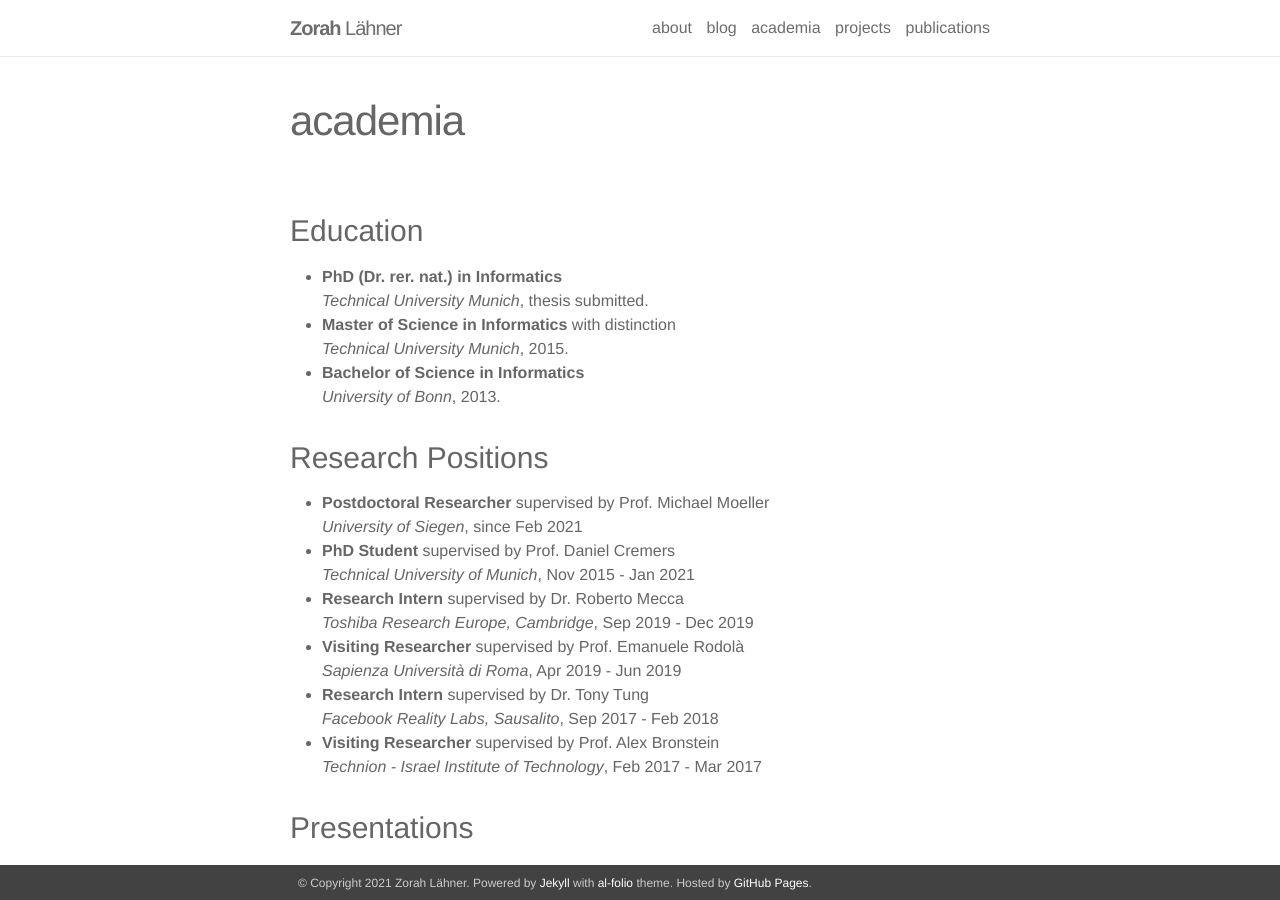
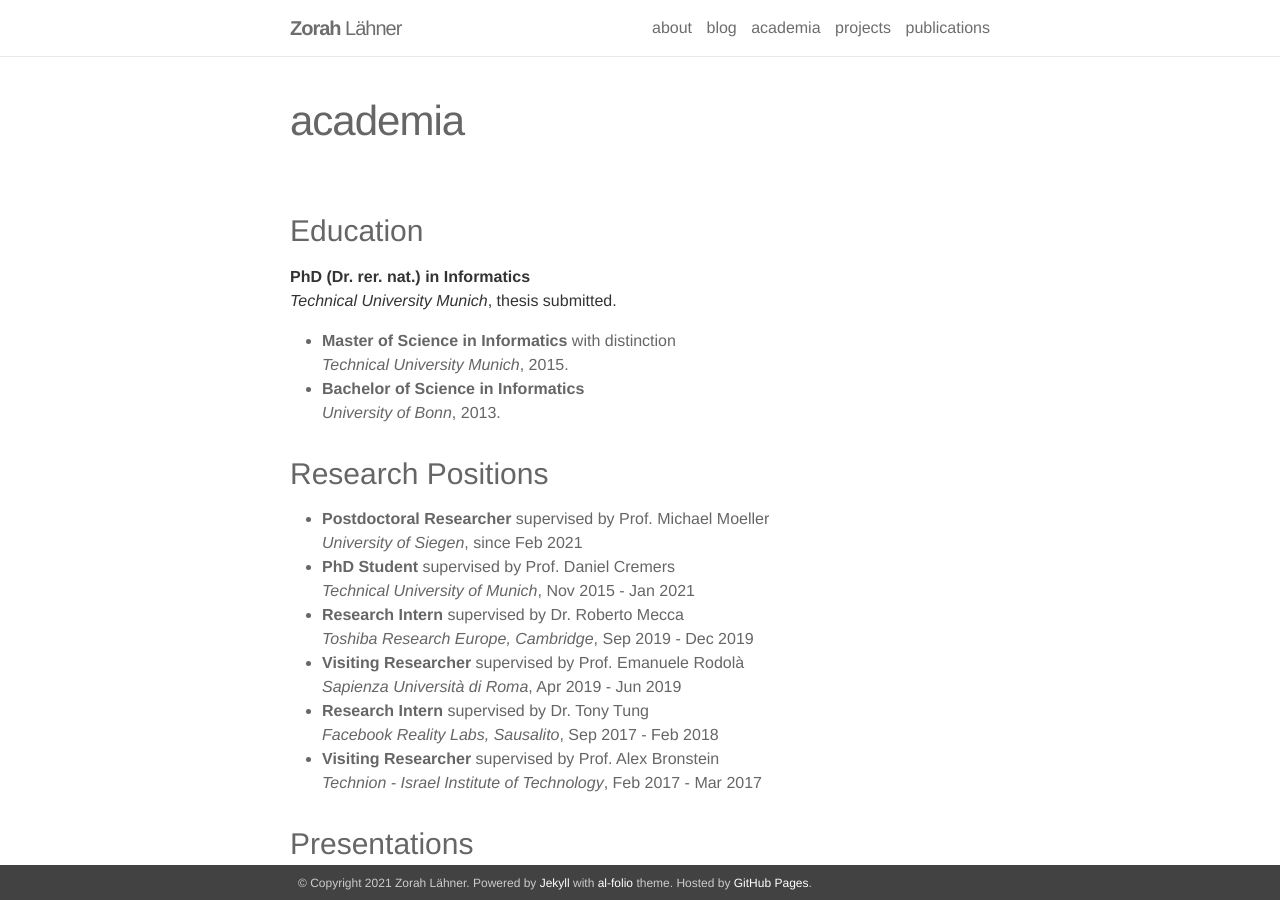
Before and after one commit to zorah/zorah.github.io, a Jekyll site: the page built from _pages/academia.md, in a window 1280 px wide and 900 px high. Built offline with Jekyll 4.4.1, drawn with Linux system fonts in a browser that asks for light colours; nearby versions of some CDN libraries.

Commit message:
formatting issues

```diff
--- a/_pages/academia.md
+++ b/_pages/academia.md
@@ -7,7 +7,7 @@ description:
 
 ### Education
 
-* <b>PhD (Dr. rer. nat.) in Informatics</b>
+<b>PhD (Dr. rer. nat.) in Informatics</b>
    *Technical University Munich*, thesis submitted.
 * __Master of Science in Informatics__ with distinction
    *Technical University Munich*, 2015.
```
